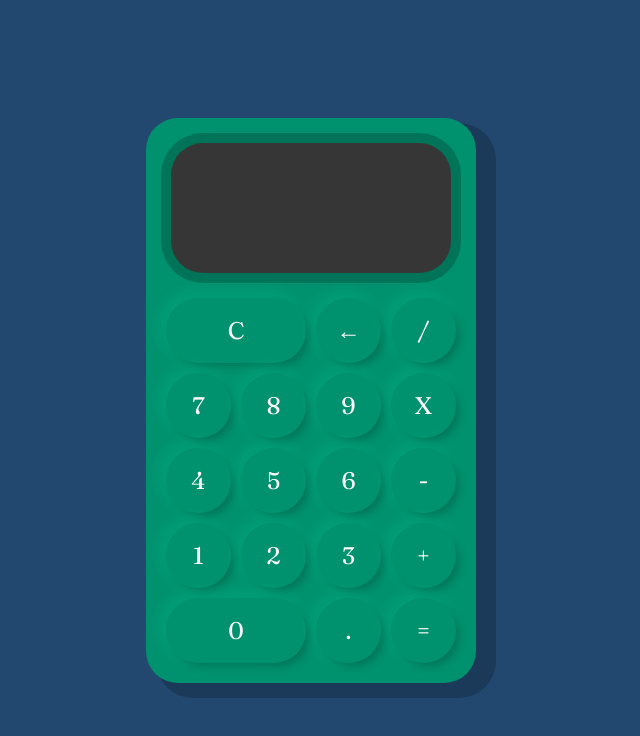
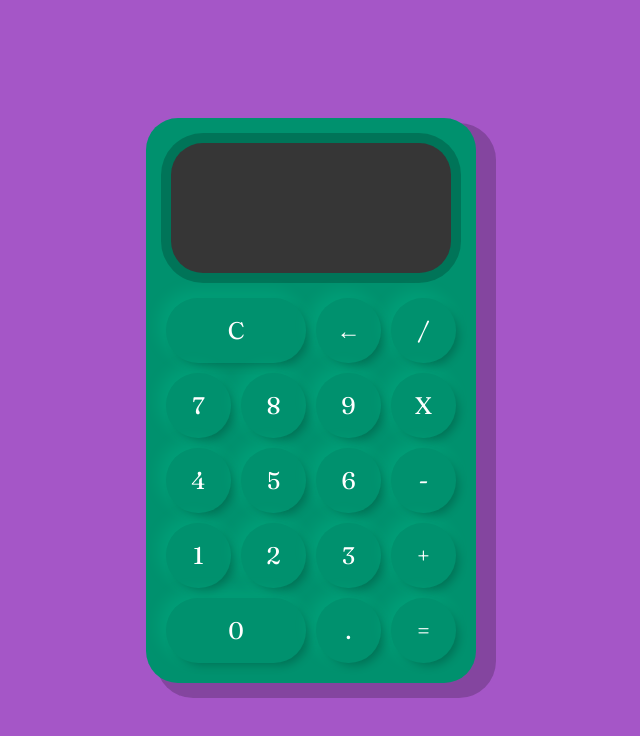
Before and after one commit to NicolasMSC/CalculadoraDeNico.github.io, a plain HTML site: page index.html in a window 1280 px wide. Shown: the whole page, without its empty margins (329-969 px from the left). Drawn offline with Linux system fonts and the light colour scheme.

Commit message:
Update index.css

```diff
--- a/index.css
+++ b/index.css
@@ -5,7 +5,7 @@
 
 body {
     margin: 0;
-    background-color: #224870;
+    background-color: #a556c7;
 }
 
 .container {
```
